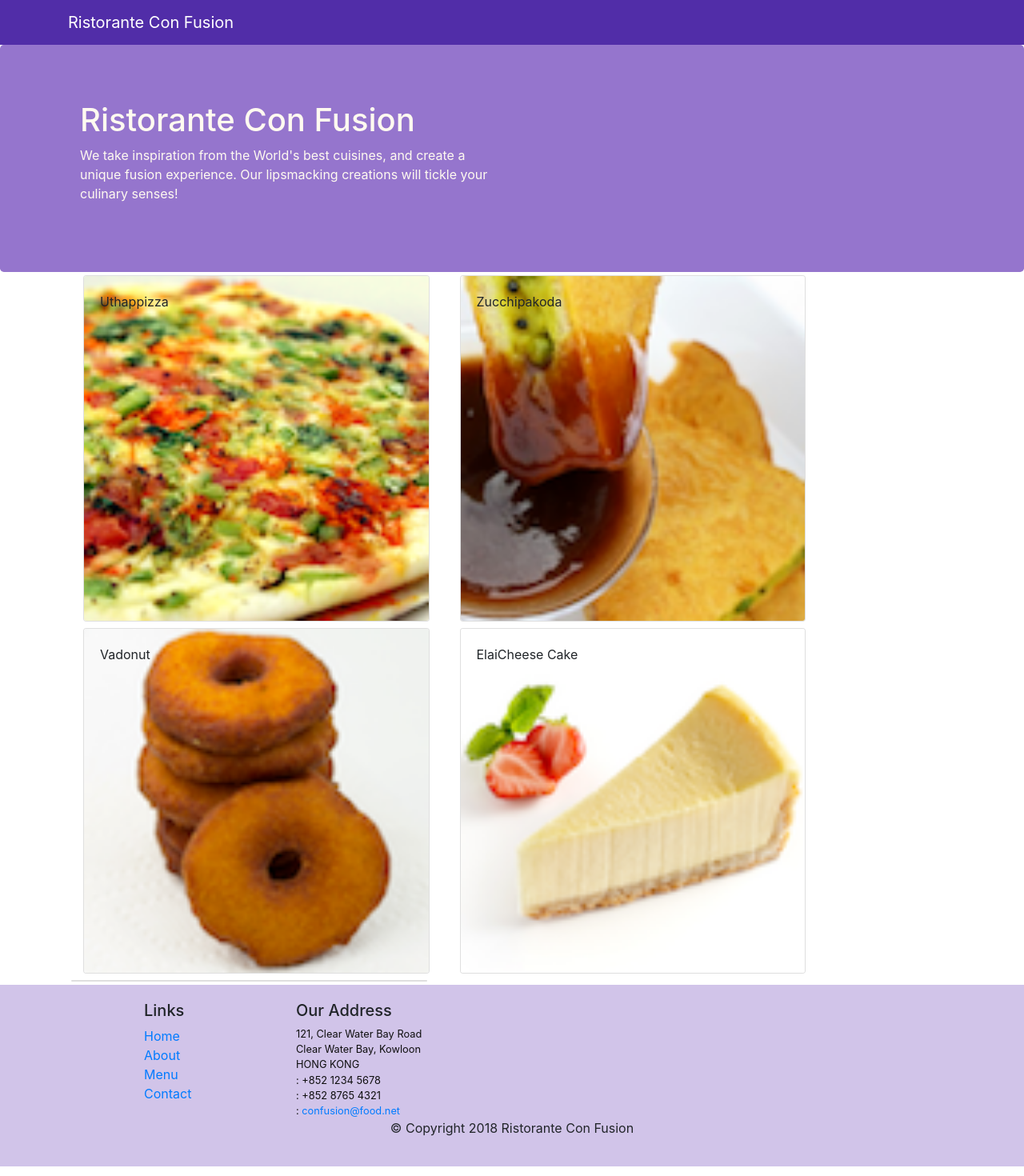
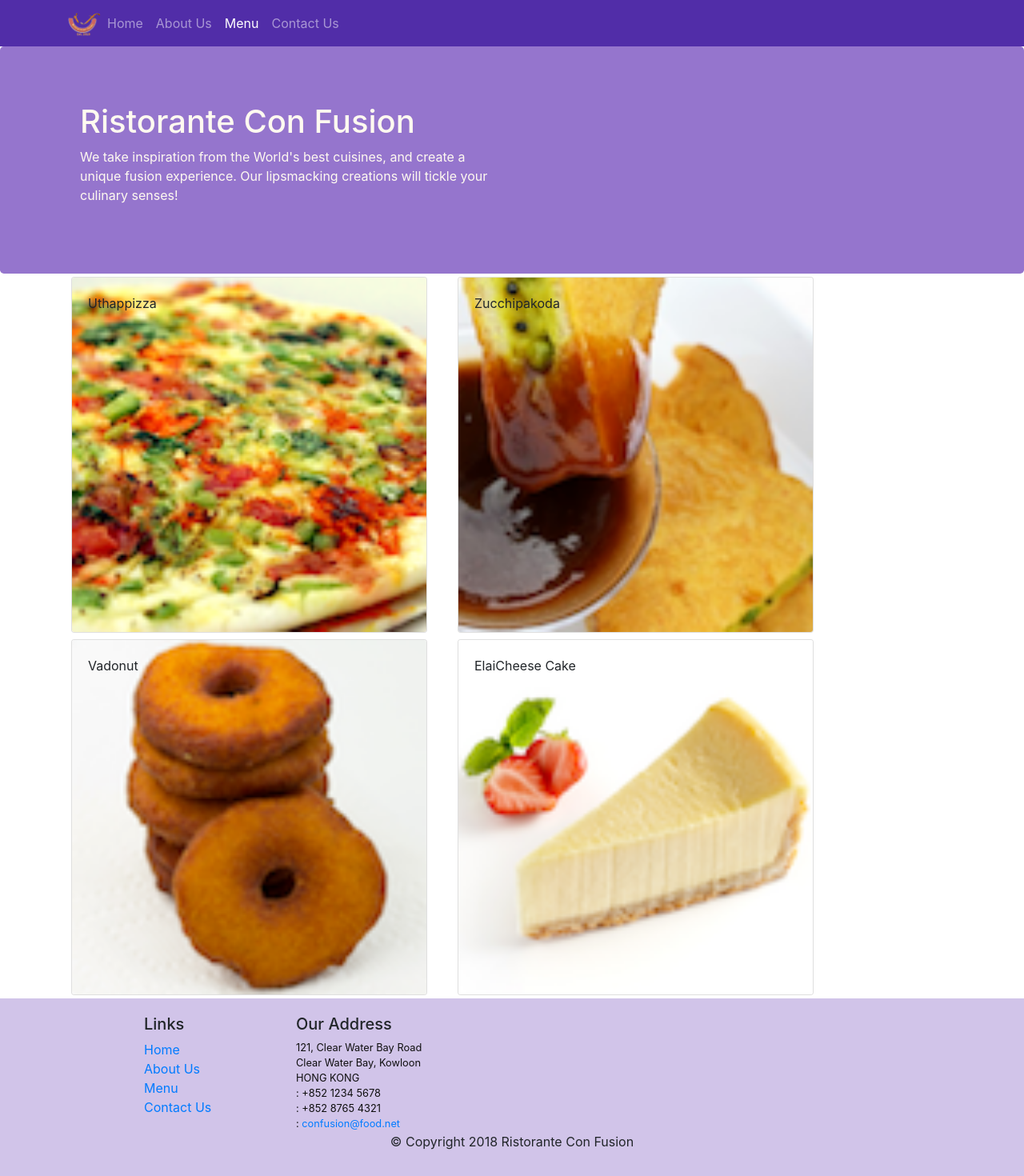
Before and after one commit to lokeshkeelisetti/ReactConfusion, a React (Create React App) app: page /menu in a window 1280 px wide. Shown: the top 1470 px of the page at 80% size. Built offline with nearby package versions, Linux system fonts and the light colour scheme; the HTML template or start-up script is replaced by a standard one.

Commit message:
react router

```diff
--- a/package.json
+++ b/package.json
@@ -10,6 +10,7 @@
     "font-awesome": "^4.7.0",
     "react": "^16.13.1",
     "react-dom": "^16.13.1",
+    "react-router-dom": "^5.2.0",
     "react-scripts": "3.4.3"
   },
   "scripts": {
--- a/src/App.js
+++ b/src/App.js
@@ -1,15 +1,18 @@
 import React, {Component} from 'react';
 import Main from  './components/MainComponent';
 import './App.css';
-
+import {BrowserRouter} from 'react-router-dom'
 
 class App extends Component {
 
   render(){
     return (
-      <div className="App">
-        <Main />
-      </div>
+      <BrowserRouter>
+        <div className="App">
+          <Main />
+        </div>
+      </BrowserRouter>
+
     );
   }
 }
--- a/src/components/FooterComponent.js
+++ b/src/components/FooterComponent.js
@@ -1,4 +1,5 @@
 import React from 'react';
+import {Link} from 'react-router-dom'
 
 function Footer(props) {
     return(
@@ -8,10 +9,10 @@
                     <div className="col-4 offset-1 col-sm-2">
                         <h5>Links</h5>
                         <ul className="list-unstyled">
-                            <li><a href="#">Home</a></li>
-                            <li><a href="#">About</a></li>
-                            <li><a href="#">Menu</a></li>
-                            <li><a href="contactus.html">Contact</a></li>
+                            <li><Link to="/home">Home</Link></li>
+                            <li><Link to="/aboutus">About Us</Link></li>
+                            <li><Link to="/menu">Menu</Link></li>
+                            <li><Link to="/contactus">Contact Us</Link></li>
                         </ul>
                     </div>
                     <div className="col-7 col-sm-5">
--- a/src/components/HeaderComponent.js
+++ b/src/components/HeaderComponent.js
@@ -1,14 +1,57 @@
 import React ,{Component} from 'react'
-import { Navbar,NavbarBrand ,Jumbotron } from 'reactstrap';
-
+import { Navbar,NavbarBrand ,Nav,NavbarToggler,Collapse,NavItem,Jumbotron } from 'reactstrap';
+import {NavLink} from 'react-router-dom'
 
 class Header extends Component {
+
+    constructor(props){
+        super(props);
+        this.state= {
+            isNavOpen:false
+        };
+        this.toggleNav=this.toggleNav.bind(this);
+    }
+
+    toggleNav(){
+        this.setState({
+            isNavOpen: !this.state.isNavOpen
+        });
+    }
+
     render(){
         return(
             <React.Fragment>
-                <Navbar dark>
+                <Navbar dark expand="md">
                     <div className="container">
-                        <NavbarBrand href="/">Ristorante Con Fusion</NavbarBrand>
+                        <NavbarToggler onClick={this.toggleNav}/>
+                        <NavbarBrand className="mr-auto" href="/">
+                            <img src="assets/images/logo.png" height="30" width="41"
+                                alt="Ristorante Con Fusion" />
+                        </NavbarBrand>
+                        <Collapse isOpen={this.state.isNavOpen} navbar>
+                        <Nav navbar>
+                            <NavItem>
+                                <NavLink className="nav-link" to="/home">
+                                    <span className="fa fa-home fa-lg"></span> Home
+                                </NavLink>
+                            </NavItem>
+                            <NavItem>
+                                <NavLink className="nav-link" to="/aboutus">
+                                    <span className="fa fa-info fa-lg"></span> About Us
+                                </NavLink>
+                            </NavItem>
+                            <NavItem>
+                                <NavLink className="nav-link" to="/menu">
+                                    <span className="fa fa-list fa-lg"></span> Menu
+                                </NavLink>
+                            </NavItem>
+                            <NavItem>
+                                <NavLink className="nav-link" to="/contactus">
+                                    <span className="fa fa-address-card fa-lg"></span> Contact Us
+                                </NavLink>
+                            </NavItem>
+                        </Nav>
+                        </Collapse>
                     </div>
                 </Navbar>
                 <Jumbotron>
--- /dev/null
+++ b/src/components/HomeComponent.js
@@ -0,0 +1,11 @@
+import React from 'react'
+
+function Home(props){
+    return(
+        <div className="container">
+            <h4>Home</h4>
+        </div>
+    );
+}
+
+export default Home;
--- a/src/components/MainComponent.js
+++ b/src/components/MainComponent.js
@@ -1,9 +1,11 @@
 import React, {Component} from 'react';
 import Menu from  './MenuComponent';
+import Home from './HomeComponent';
 import {DISHES} from '../shared/dishes';
 import Dishdetail from './DishdetailComponent'
 import Header from './HeaderComponent';
-import Footer from './FooterComponent'
+import Footer from './FooterComponent';
+import {Switch,Route,Redirect} from 'react-router-dom'
 
 class Main extends Component {
   constructor(props){
@@ -13,20 +15,22 @@
       selectedDish:null
     };
     }
-    onDishSelect(dishId){
-        this.setState({selectedDish: dishId});
-    }
+
 
   render(){
+    const HomePage= () => {
+        return (
+            <Home/>
+        );
+    }
     return (
       <div>
         <Header />
-        <div className="container">
-            <Menu dishes={this.state.dishes}
-                onClick={(dishId)=> this.onDishSelect(dishId)}/>
-            <Dishdetail dish={
-                this.state.dishes.filter((dish) => dish.id === this.state.selectedDish)[0]} />
-        </div>
+        <Switch>
+            <Route path="/home" component={HomePage} />
+            <Route exact path="/menu" component={() => <Menu dishes={this.state.dishes}/>}/>
+            <Redirect to="/home" />
+        </Switch>
         <Footer/>
       </div>
     );
```
Also changed, not shown: 1 other file (tests, documents, lock files or other folders).
